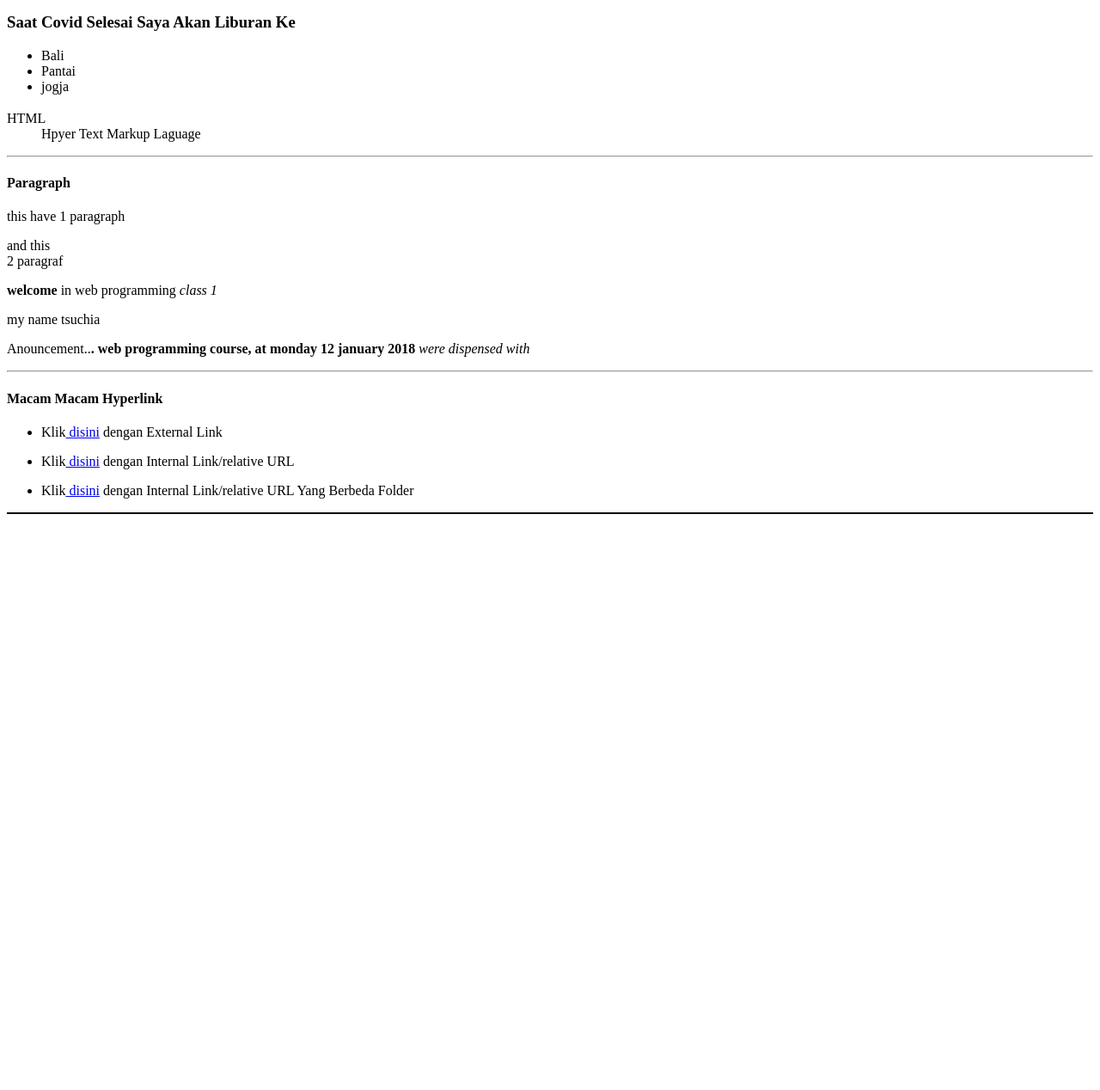
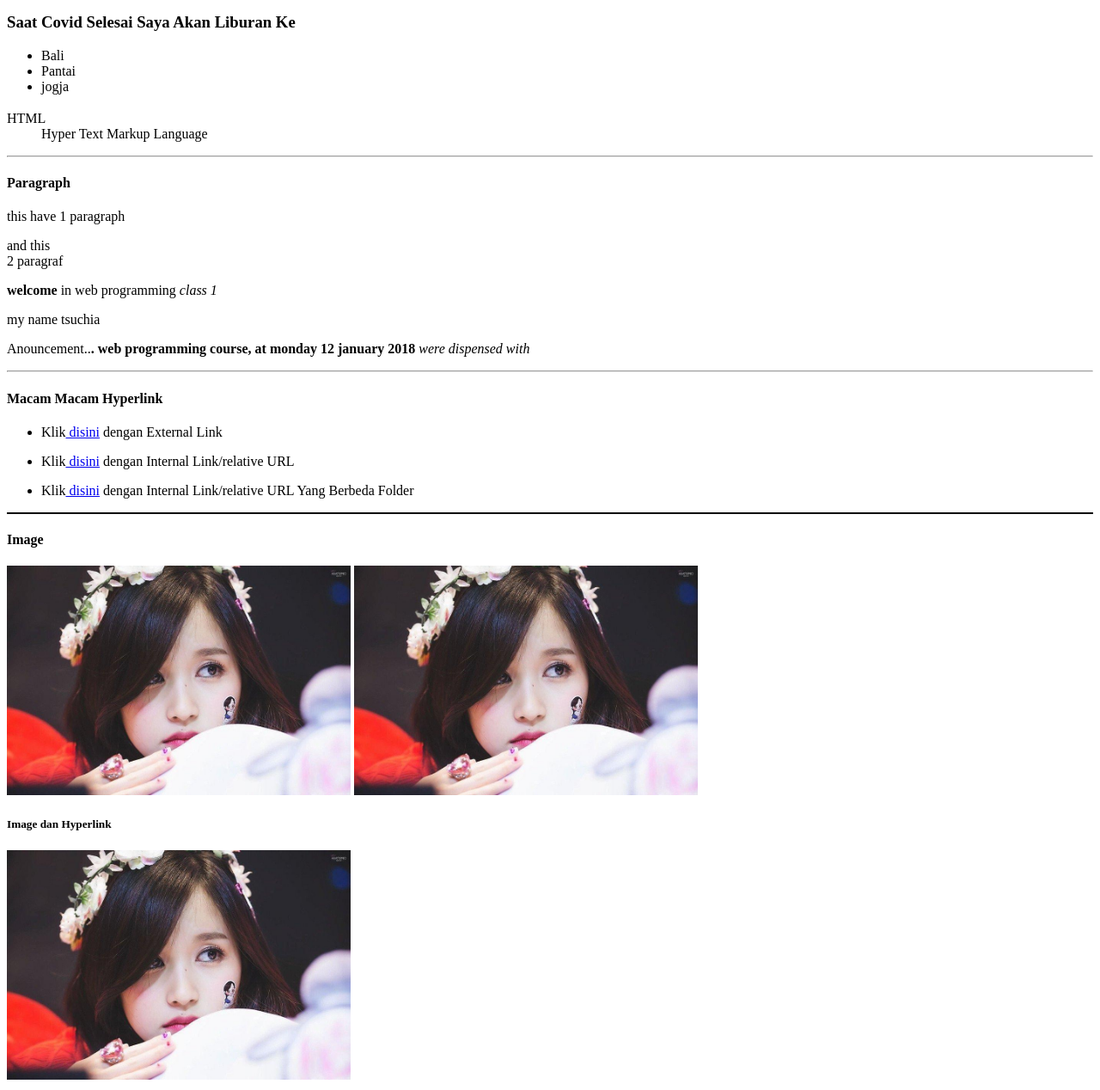
Before and after one commit to MYusronN/belajar-html, a plain HTML site: page index.html in a window 1280 px wide. Shown: the part 417-1685 px from the top of the page at 86% size. Before the commit the page ends 1049 px from the top, so only its background shows below. Drawn offline with Linux system fonts and the light colour scheme.

Commit message:
add img materi

```diff
--- a/index.html
+++ b/index.html
@@ -38,7 +38,7 @@
         <!-- ul dipakai untk terminologi dan deskripsi-->
         <!-- dl harus berpasangan ,ada dt untuk term dan dd untuk deskripsi-->
         <dt>HTML</dt>
-        <dd> Hpyer Text Markup Laguage</dd>
+        <dd> Hyper Text Markup Language</dd>
     </dl>
     <hr>
     <h4>Paragraph</h4>
@@ -68,7 +68,14 @@
         </li>
     </ul>
     <hr color="black">
+    <h4>Image</h4>
+    <img src="mina.jpg" width="400">
+    <img src="mina.jpg" title="Mina Myoui" width="400">
     <br>
+    <h5>Image dan Hyperlink</h5>
+    <a href="https://wallpaperaccess.com/full/1486469.jpg">
+        <img src="mina.jpg" title="Mina Myoui" width="400">
+    </a>
 
 </body>
 
```
